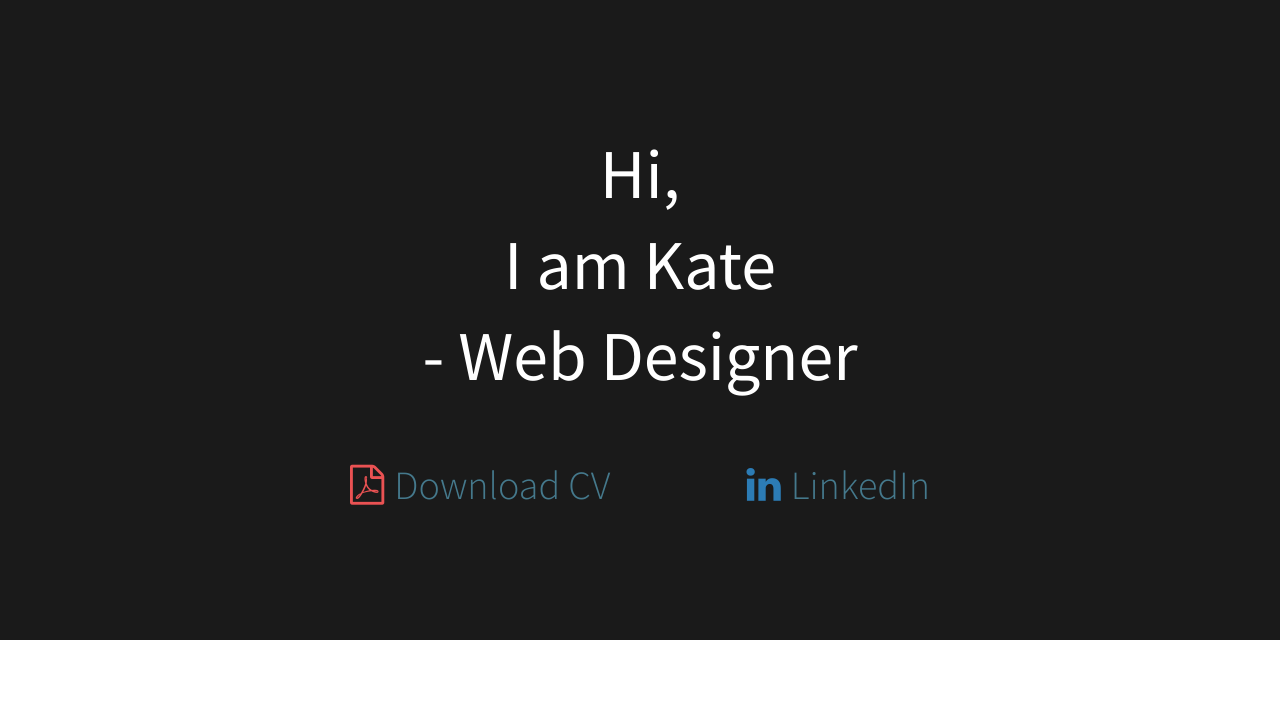
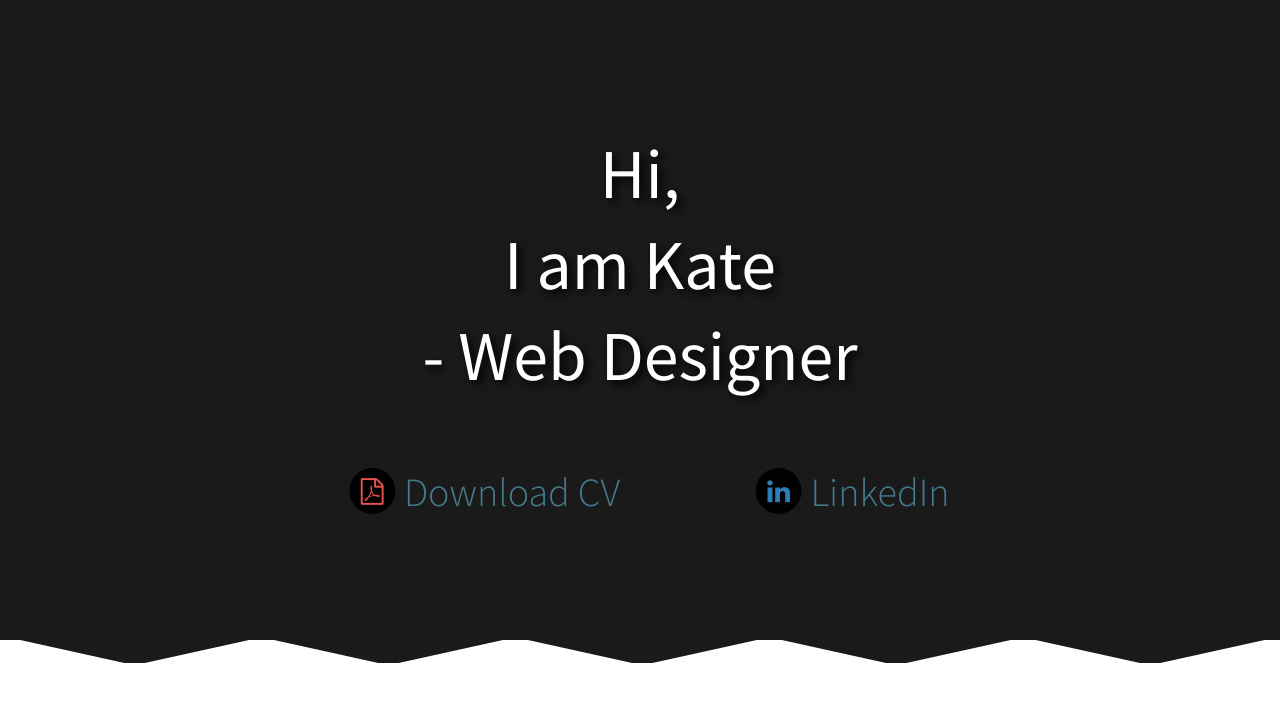
Before and after one commit to tfshockness/honimilk_sa, a PHP site: page / in a window 1280 px wide. Shown: the top 702 px of the page. Run offline with PHP 8.4, Linux system fonts and the light colour scheme; some libraries are stand-ins or nearby versions.

Commit message:
work for main board (2)
icons modified, added zigzag png

```diff
--- a/kateyeeum/css/styles.css
+++ b/kateyeeum/css/styles.css
@@ -73,11 +73,12 @@ table {
     color: #fff;
     font-size: 70px;
     line-height: 1.3;
+    text-shadow: 4px 4px 8px #020202;
 }
 
 .main_board_links{
     padding-top: 5%;
-    text-align: center;
+    margin: 0 auto;
 }
 
 .main_board_links a{
@@ -85,18 +86,21 @@ table {
     color: #45798c;
     font-size: 40px;
     font-weight: lighter;
+    vertical-align: middle;
 }
 
-.main_board_links span{
+.main_board_links div{
     cursor: pointer;
-    font-size: 40px;
+    font-size: 20px;
+    display: inline-block;
+    margin-left: 27%;
 }
 
-.main_board_links span:hover{
-    border-bottom: 1.5px solid #acd9e5;
+.main_board_links div:hover a{
+    color: #0e4b5b;
 }
 
-.main_board_links span:last-child{
+.main_board_links div:last-child{
    margin-left: 10%;
 }
 
@@ -107,3 +111,9 @@ table {
 .main_board_links i#linkedIn_icon{
     color: #2c7cb5;
 }
+
+.zigzag_border{
+    height: 60px;
+    background-image: url('../image/zigzag.png');
+    margin-top: -37px;
+}
--- a/kateyeeum/index.php
+++ b/kateyeeum/index.php
@@ -13,7 +13,7 @@
     <!--Scripts-and-Css-->
     <link rel="stylesheet" type="text/css" href="css/styles.css" />
     <link rel="stylesheet" href="https://cdnjs.cloudflare.com/ajax/libs/font-awesome/4.7.0/css/font-awesome.min.css">
-    <link href="https://fonts.googleapis.com/css?family=Source+Sans+Pro|Source+Sans+Pro:300" rel="stylesheet">
+    <link href="https://fonts.googleapis.com/css?family=Source+Sans+Pro|Source+Sans+Pro:300|Hind" rel="stylesheet">
     <script src="http://ajax.googleapis.com/ajax/libs/jquery/2.0.3/jquery.min.js"></script>
     <script src="http://ajax.googleapis.com/ajax/libs/jquery/1/jquery.min.js"></script>
     <script src="./js/typed.js" type="text/javascript"></script>
@@ -26,16 +26,26 @@
             <h1> - Web Designer </h1>
         </div> <!-- End of .main_board_content -->
         <div class="main_board_links">
-            <span>
-                <i class="fa fa-file-pdf-o" id="pdf_icon" aria-hidden="true"></i>
+            <div>
+                <span class="fa-stack fa-lg">
+                    <i class="fa fa-circle fa-stack-2x"></i>
+                    <i class="fa fa-file-pdf-o fa-stack-1x" id="pdf_icon" aria-hidden="true"></i>
+                </span>
                 <a href="#"> Download CV </a>
-            </span>
-            <span>
-                <i class="fa fa-linkedin" id="linkedIn_icon" aria-hidden="true"></i>
+            </div>
+
+            <div>
+                <span class="fa-stack fa-lg">
+                    <i class="fa fa-circle fa-stack-2x"></i>
+                    <i class="fa fa-linkedin fa-stack-1x" id="linkedIn_icon" aria-hidden="true"></i>
+                </span>
                 <a href="#"> LinkedIn </a>
-            </span>
+            </div>
         </div> <!-- End of .main_board_links -->
+
     </div> <!-- End of .main_board -->
+    <div class="zigzag_border">
+    </div> <!-- End of .zigzag_border -->
 
 </body>
 </html>
```
Also changed, not shown: kateyeeum/image/zigzag.png (added).
